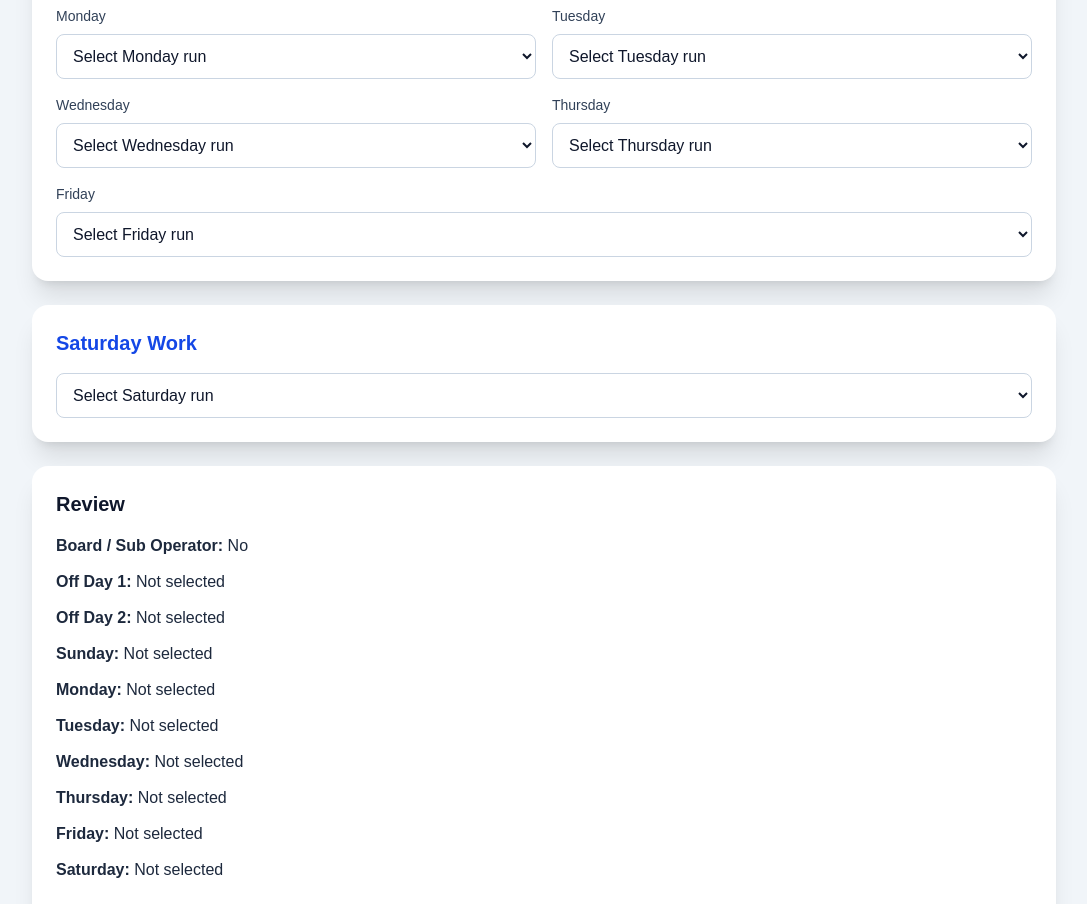
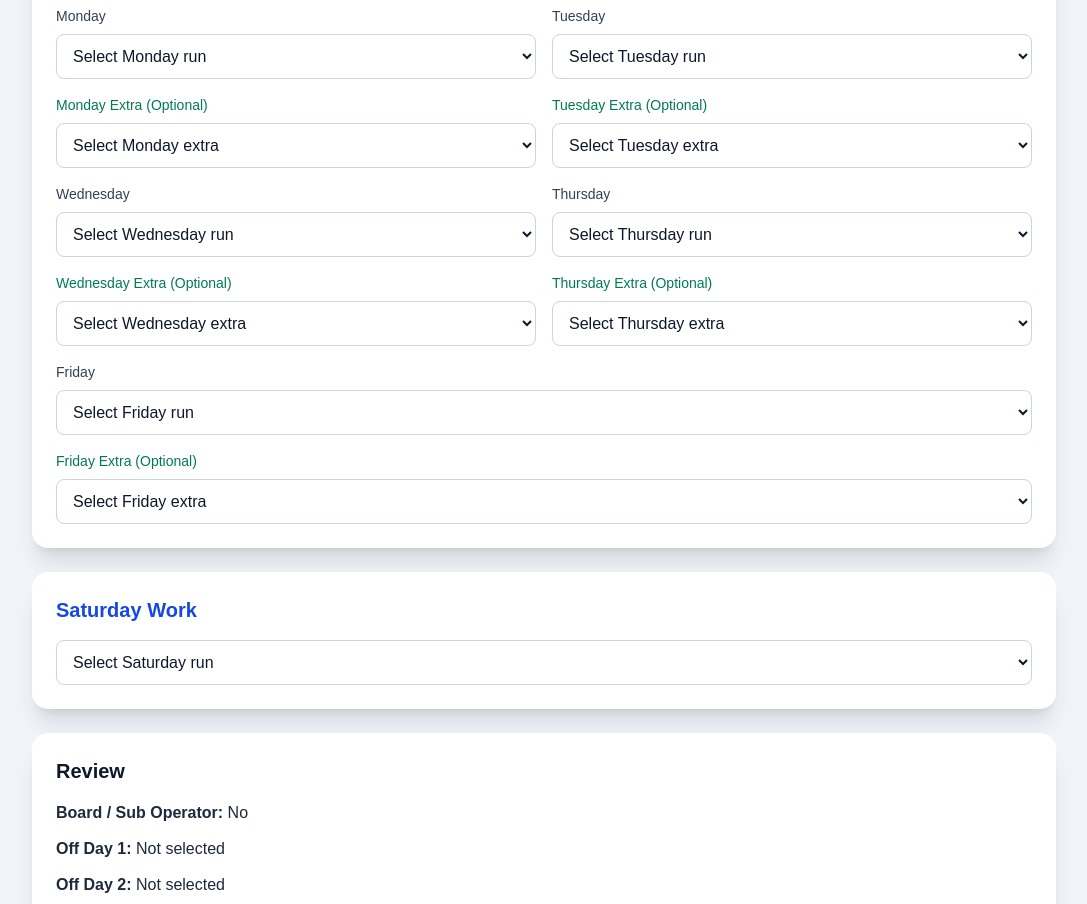
Before and after one commit to mrpjb2u00/bus-pick-demo, a Next.js app: page /pick in a window 1280 px wide. Shown: the part 740-1644 px from the top of the page, without its empty margins (96-1183 px from the left). Built offline with nearby package versions, Linux system fonts and the light colour scheme.

Commit message:
Auto-clear run choices when off days change

```diff
--- a/app/pick/page.tsx
+++ b/app/pick/page.tsx
@@ -17,6 +17,14 @@ const weekdayRuns = [
   "006 - 16&19 - 4:36 AM to 4:08 PM",
   "008 - 16 - 6:00 AM to 4:26 PM",
   "016 - 17 - 7:42 AM to 6:27 PM",
+];
+
+const weekdayExtras = [
+  "188 - 19 - 5:55 AM to 8:46 AM",
+  "189 - 21 - 6:21 AM to 8:30 AM",
+  "190 - 23 - 6:15 AM to 8:24 AM",
+  "191 - 29 - 5:29 AM to 8:29 AM",
+  "192 - 29 - 5:57 AM to 8:59 AM",
 ];
 
 const saturdayRuns = [
@@ -45,6 +53,13 @@ export default function PickPage() {
   const [selectedWednesday, setSelectedWednesday] = useState("");
   const [selectedThursday, setSelectedThursday] = useState("");
   const [selectedFriday, setSelectedFriday] = useState("");
+
+  const [selectedMondayExtra, setSelectedMondayExtra] = useState("");
+  const [selectedTuesdayExtra, setSelectedTuesdayExtra] = useState("");
+  const [selectedWednesdayExtra, setSelectedWednesdayExtra] = useState("");
+  const [selectedThursdayExtra, setSelectedThursdayExtra] = useState("");
+  const [selectedFridayExtra, setSelectedFridayExtra] = useState("");
+
   const [selectedSaturday, setSelectedSaturday] = useState("");
   const [offDay1, setOffDay1] = useState("");
   const [offDay2, setOffDay2] = useState("");
@@ -54,6 +69,39 @@ export default function PickPage() {
   const disabledDays = useMemo(() => {
     return new Set([offDay1, offDay2].filter(Boolean));
   }, [offDay1, offDay2]);
+
+  const clearSelectionsForDay = (day: string) => {
+    switch (day) {
+      case "Sunday":
+        setSelectedSunday("");
+        break;
+      case "Monday":
+        setSelectedMonday("");
+        setSelectedMondayExtra("");
+        break;
+      case "Tuesday":
+        setSelectedTuesday("");
+        setSelectedTuesdayExtra("");
+        break;
+      case "Wednesday":
+        setSelectedWednesday("");
+        setSelectedWednesdayExtra("");
+        break;
+      case "Thursday":
+        setSelectedThursday("");
+        setSelectedThursdayExtra("");
+        break;
+      case "Friday":
+        setSelectedFriday("");
+        setSelectedFridayExtra("");
+        break;
+      case "Saturday":
+        setSelectedSaturday("");
+        break;
+      default:
+        break;
+    }
+  };
 
   const handleBoardToggle = () => {
     const nextValue = !isBoardOperator;
@@ -68,6 +116,13 @@ export default function PickPage() {
       setSelectedWednesday("");
       setSelectedThursday("");
       setSelectedFriday("");
+
+      setSelectedMondayExtra("");
+      setSelectedTuesdayExtra("");
+      setSelectedWednesdayExtra("");
+      setSelectedThursdayExtra("");
+      setSelectedFridayExtra("");
+
       setSelectedSaturday("");
       setOffDay1("");
       setOffDay2("");
@@ -77,20 +132,44 @@ export default function PickPage() {
   const handleOffDay1Change = (value: string) => {
     setErrorMessage("");
     setSuccessMessage("");
+
+    const previousOffDay1 = offDay1;
+    const currentOffDay2 = offDay2;
+
+    if (value && value === currentOffDay2) {
+      setOffDay2("");
+    }
+
     setOffDay1(value);
 
-    if (value && value === offDay2) {
-      setOffDay2("");
+    if (value) {
+      clearSelectionsForDay(value);
+    }
+
+    if (previousOffDay1 && previousOffDay1 !== value && previousOffDay1 !== currentOffDay2) {
+      // no action needed; day just becomes available again
     }
   };
 
   const handleOffDay2Change = (value: string) => {
     setErrorMessage("");
     setSuccessMessage("");
+
+    const previousOffDay2 = offDay2;
+    const currentOffDay1 = offDay1;
+
+    if (value && value === currentOffDay1) {
+      setOffDay1("");
+    }
+
     setOffDay2(value);
 
-    if (value && value === offDay1) {
-      setOffDay1("");
+    if (value) {
+      clearSelectionsForDay(value);
+    }
+
+    if (previousOffDay2 && previousOffDay2 !== value && previousOffDay2 !== currentOffDay1) {
+      // no action needed; day just becomes available again
     }
   };
 
@@ -234,7 +313,7 @@ export default function PickPage() {
 
             {!isBoardOperator && (
               <p className="mt-3 text-sm text-slate-600">
-                Any selected off days will disable run selection for those days.
+                Any selected off days will disable run selection for those days and clear any existing choices for that day.
               </p>
             )}
           </section>
@@ -289,6 +368,29 @@ export default function PickPage() {
                     </option>
                   ))}
                 </select>
+
+                <label className="mb-2 mt-4 block text-sm font-medium text-emerald-700">
+                  Monday Extra (Optional)
+                </label>
+                <select
+                  value={selectedMondayExtra}
+                  onChange={(e) => {
+                    setSelectedMondayExtra(e.target.value);
+                    setErrorMessage("");
+                    setSuccessMessage("");
+                  }}
+                  disabled={isMondayDisabled}
+                  className="w-full rounded-lg border border-slate-300 bg-white p-3 text-slate-900 disabled:bg-slate-100 disabled:text-slate-400"
+                >
+                  <option value="">
+                    {isMondayDisabled ? "Monday extra disabled" : "Select Monday extra"}
+                  </option>
+                  {weekdayExtras.map((extra) => (
+                    <option key={`mon-extra-${extra}`} value={extra}>
+                      {extra}
+                    </option>
+                  ))}
+                </select>
               </div>
 
               <div>
@@ -311,6 +413,29 @@ export default function PickPage() {
                   {weekdayRuns.map((run) => (
                     <option key={`tue-${run}`} value={run}>
                       {run}
+                    </option>
+                  ))}
+                </select>
+
+                <label className="mb-2 mt-4 block text-sm font-medium text-emerald-700">
+                  Tuesday Extra (Optional)
+                </label>
+                <select
+                  value={selectedTuesdayExtra}
+                  onChange={(e) => {
+                    setSelectedTuesdayExtra(e.target.value);
+                    setErrorMessage("");
+                    setSuccessMessage("");
+                  }}
+                  disabled={isTuesdayDisabled}
+                  className="w-full rounded-lg border border-slate-300 bg-white p-3 text-slate-900 disabled:bg-slate-100 disabled:text-slate-400"
+                >
+                  <option value="">
+                    {isTuesdayDisabled ? "Tuesday extra disabled" : "Select Tuesday extra"}
+                  </option>
+                  {weekdayExtras.map((extra) => (
+                    <option key={`tue-extra-${extra}`} value={extra}>
+                      {extra}
                     </option>
                   ))}
                 </select>
@@ -339,6 +464,29 @@ export default function PickPage() {
                     </option>
                   ))}
                 </select>
+
+                <label className="mb-2 mt-4 block text-sm font-medium text-emerald-700">
+                  Wednesday Extra (Optional)
+                </label>
+                <select
+                  value={selectedWednesdayExtra}
+                  onChange={(e) => {
+                    setSelectedWednesdayExtra(e.target.value);
+                    setErrorMessage("");
+                    setSuccessMessage("");
+                  }}
+                  disabled={isWednesdayDisabled}
+                  className="w-full rounded-lg border border-slate-300 bg-white p-3 text-slate-900 disabled:bg-slate-100 disabled:text-slate-400"
+                >
+                  <option value="">
+                    {isWednesdayDisabled ? "Wednesday extra disabled" : "Select Wednesday extra"}
+                  </option>
+                  {weekdayExtras.map((extra) => (
+                    <option key={`wed-extra-${extra}`} value={extra}>
+                      {extra}
+                    </option>
+                  ))}
+                </select>
               </div>
 
               <div>
@@ -364,6 +512,29 @@ export default function PickPage() {
                     </option>
                   ))}
                 </select>
+
+                <label className="mb-2 mt-4 block text-sm font-medium text-emerald-700">
+                  Thursday Extra (Optional)
+                </label>
+                <select
+                  value={selectedThursdayExtra}
+                  onChange={(e) => {
+                    setSelectedThursdayExtra(e.target.value);
+                    setErrorMessage("");
+                    setSuccessMessage("");
+                  }}
+                  disabled={isThursdayDisabled}
+                  className="w-full rounded-lg border border-slate-300 bg-white p-3 text-slate-900 disabled:bg-slate-100 disabled:text-slate-400"
+                >
+                  <option value="">
+                    {isThursdayDisabled ? "Thursday extra disabled" : "Select Thursday extra"}
+                  </option>
+                  {weekdayExtras.map((extra) => (
+                    <option key={`thu-extra-${extra}`} value={extra}>
+                      {extra}
+                    </option>
+                  ))}
+                </select>
               </div>
 
               <div className="sm:col-span-2">
@@ -386,6 +557,29 @@ export default function PickPage() {
                   {weekdayRuns.map((run) => (
                     <option key={`fri-${run}`} value={run}>
                       {run}
+                    </option>
+                  ))}
+                </select>
+
+                <label className="mb-2 mt-4 block text-sm font-medium text-emerald-700">
+                  Friday Extra (Optional)
+                </label>
+                <select
+                  value={selectedFridayExtra}
+                  onChange={(e) => {
+                    setSelectedFridayExtra(e.target.value);
+                    setErrorMessage("");
+                    setSuccessMessage("");
+                  }}
+                  disabled={isFridayDisabled}
+                  className="w-full rounded-lg border border-slate-300 bg-white p-3 text-slate-900 disabled:bg-slate-100 disabled:text-slate-400"
+                >
+                  <option value="">
+                    {isFridayDisabled ? "Friday extra disabled" : "Select Friday extra"}
+                  </option>
+                  {weekdayExtras.map((extra) => (
+                    <option key={`fri-extra-${extra}`} value={extra}>
+                      {extra}
                     </option>
                   ))}
                 </select>
@@ -420,46 +614,21 @@ export default function PickPage() {
             <h2 className="mb-4 text-xl font-bold text-slate-900">Review</h2>
 
             <div className="space-y-3 text-slate-800">
-              <p>
-                <span className="font-semibold">Board / Sub Operator:</span>{" "}
-                {isBoardOperator ? "Yes" : "No"}
-              </p>
-              <p>
-                <span className="font-semibold">Off Day 1:</span>{" "}
-                {offDay1 || "Not selected"}
-              </p>
-              <p>
-                <span className="font-semibold">Off Day 2:</span>{" "}
-                {offDay2 || "Not selected"}
-              </p>
-              <p>
-                <span className="font-semibold">Sunday:</span>{" "}
-                {selectedSunday || "Not selected"}
-              </p>
-              <p>
-                <span className="font-semibold">Monday:</span>{" "}
-                {selectedMonday || "Not selected"}
-              </p>
-              <p>
-                <span className="font-semibold">Tuesday:</span>{" "}
-                {selectedTuesday || "Not selected"}
-              </p>
-              <p>
-                <span className="font-semibold">Wednesday:</span>{" "}
-                {selectedWednesday || "Not selected"}
-              </p>
-              <p>
-                <span className="font-semibold">Thursday:</span>{" "}
-                {selectedThursday || "Not selected"}
-              </p>
-              <p>
-                <span className="font-semibold">Friday:</span>{" "}
-                {selectedFriday || "Not selected"}
-              </p>
-              <p>
-                <span className="font-semibold">Saturday:</span>{" "}
-                {selectedSaturday || "Not selected"}
-              </p>
+              <p><span className="font-semibold">Board / Sub Operator:</span> {isBoardOperator ? "Yes" : "No"}</p>
+              <p><span className="font-semibold">Off Day 1:</span> {offDay1 || "Not selected"}</p>
+              <p><span className="font-semibold">Off Day 2:</span> {offDay2 || "Not selected"}</p>
+              <p><span className="font-semibold">Sunday:</span> {selectedSunday || "Not selected"}</p>
+              <p><span className="font-semibold">Monday:</span> {selectedMonday || "Not selected"}</p>
+              <p><span className="font-semibold">Monday Extra:</span> {selectedMondayExtra || "Not selected"}</p>
+              <p><span className="font-semibold">Tuesday:</span> {selectedTuesday || "Not selected"}</p>
+              <p><span className="font-semibold">Tuesday Extra:</span> {selectedTuesdayExtra || "Not selected"}</p>
+              <p><span className="font-semibold">Wednesday:</span> {selectedWednesday || "Not selected"}</p>
+              <p><span className="font-semibold">Wednesday Extra:</span> {selectedWednesdayExtra || "Not selected"}</p>
+              <p><span className="font-semibold">Thursday:</span> {selectedThursday || "Not selected"}</p>
+              <p><span className="font-semibold">Thursday Extra:</span> {selectedThursdayExtra || "Not selected"}</p>
+              <p><span className="font-semibold">Friday:</span> {selectedFriday || "Not selected"}</p>
+              <p><span className="font-semibold">Friday Extra:</span> {selectedFridayExtra || "Not selected"}</p>
+              <p><span className="font-semibold">Saturday:</span> {selectedSaturday || "Not selected"}</p>
             </div>
 
             {errorMessage && (
```
